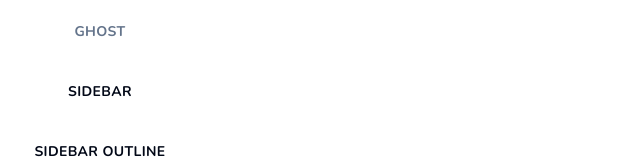
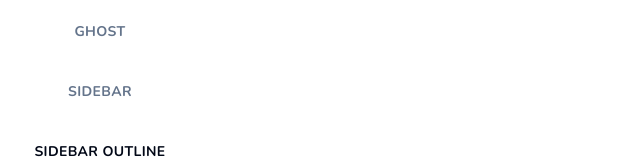
Before and after one commit to KenanRamazanov/Duolingo, a Next.js app: page /buttons in a window 1280 px wide. Shown: the part 546-710 px from the top of the page, without its empty margins (0-640 px from the left). Built offline with nearby package versions, Linux system fonts and the light colour scheme.

Commit message:
Creating variant for Sidebar

```diff
--- a/components/ui/button.tsx
+++ b/components/ui/button.tsx
@@ -29,6 +29,8 @@ const buttonVariants = cva(
 
         ghost:
           "bg-transparent text-slate-500 border-transparent border-0 hover:bg-slate-100",
+
+          sidebar:"bg-transparent text-slate-500 border-2 border-transparent hover:bg-slate-100 transistion:none"
       },
       size: {
         default: "h-11 px-4 py-2",
```
